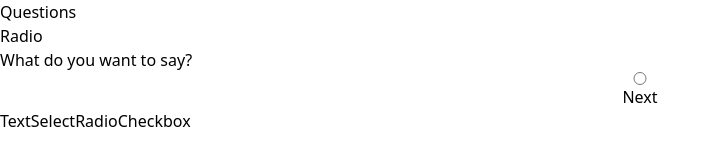
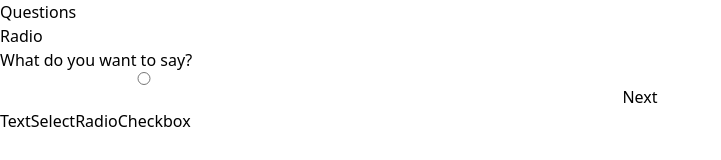
Before and after one commit to KearneyTech/webapp-react-template, a React (Create React App) app: page /questions in a window 1280 px wide. Both pictures are taken after a click on the button "Radio". Shown: the top 160 px of the page, without its empty margins (0-721 px from the left). Built offline with nearby package versions, Linux system fonts and the light colour scheme.

Commit message:
Questions removed style.

```diff
--- a/src/App.css
+++ b/src/App.css
@@ -569,6 +569,10 @@ video {
   width: 16rem;
 }
 
+.w-72 {
+  width: 18rem;
+}
+
 .w-96 {
   width: 24rem;
 }
@@ -601,6 +605,11 @@ video {
   border-width: 1px;
 }
 
+.border-black {
+  --tw-border-opacity: 1;
+  border-color: rgb(0 0 0 / var(--tw-border-opacity));
+}
+
 .border-slate-600 {
   --tw-border-opacity: 1;
   border-color: rgb(71 85 105 / var(--tw-border-opacity));
@@ -621,9 +630,22 @@ video {
   background-color: rgb(255 0 0 / var(--tw-bg-opacity));
 }
 
+.bg-transparent {
+  background-color: transparent;
+}
+
 .bg-white {
   --tw-bg-opacity: 1;
   background-color: rgb(255 255 255 / var(--tw-bg-opacity));
+}
+
+.text-left {
+  text-align: left;
+}
+
+.text-black {
+  --tw-text-opacity: 1;
+  color: rgb(0 0 0 / var(--tw-text-opacity));
 }
 
 .text-slate-400 {
--- a/src/components/questions/Checkbox.tsx
+++ b/src/components/questions/Checkbox.tsx
@@ -30,7 +30,7 @@ export default function Checkbox({handleSubmit}) {
             <div>Checkbox</div>
             <label  className="flex flex-col text-left text-black">
                 In or out?
-                <input type="checkbox" defaultChecked={checkboxValue} onChange={handleChange} className="border-2 border-black bg-transparent w-72" />
+                <input type="checkbox" defaultChecked={checkboxValue} onChange={handleChange} className="border border-black bg-transparent w-72" />
                 <button onClick={handleButton}>Next</button>
             </label>
         </>
--- a/src/components/questions/Radio.tsx
+++ b/src/components/questions/Radio.tsx
@@ -25,7 +25,7 @@ export default function Radio({handleSubmit}) {
             <div>Radio</div>
             <label  className="flex flex-col text-left text-black">
                 What do you want to say?
-                <input type="radio" value={radioValue} onChange={handleChange} className="border-2 border-black bg-transparent w-72" />
+                <input type="radio" value={radioValue} onChange={handleChange} className="border border-black bg-transparent w-72" />
                 <button onClick={handleButton}>Next</button>
             </label>
         </>
```
